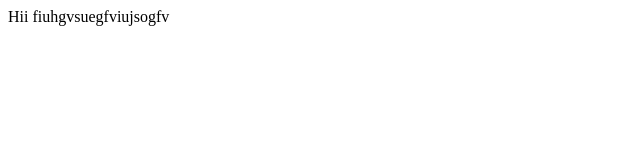
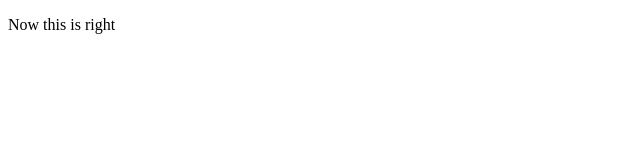
Before and after one commit to nikhiljindal04/project2, a plain HTML site: page index.html in a window 1280 px wide. Shown: the whole page, without its empty margins (0-640 px from the left). Drawn offline with Linux system fonts and the light colour scheme.

Commit message:
dfigvjefj

```diff
--- a/index.html
+++ b/index.html
@@ -6,6 +6,6 @@
     <title>Sample Code</title>
 </head>
 <body>
-    Hii fiuhgvsuegfviujsogfv
+    <p>Now this is right</p>
 </body>
 </html>
```
